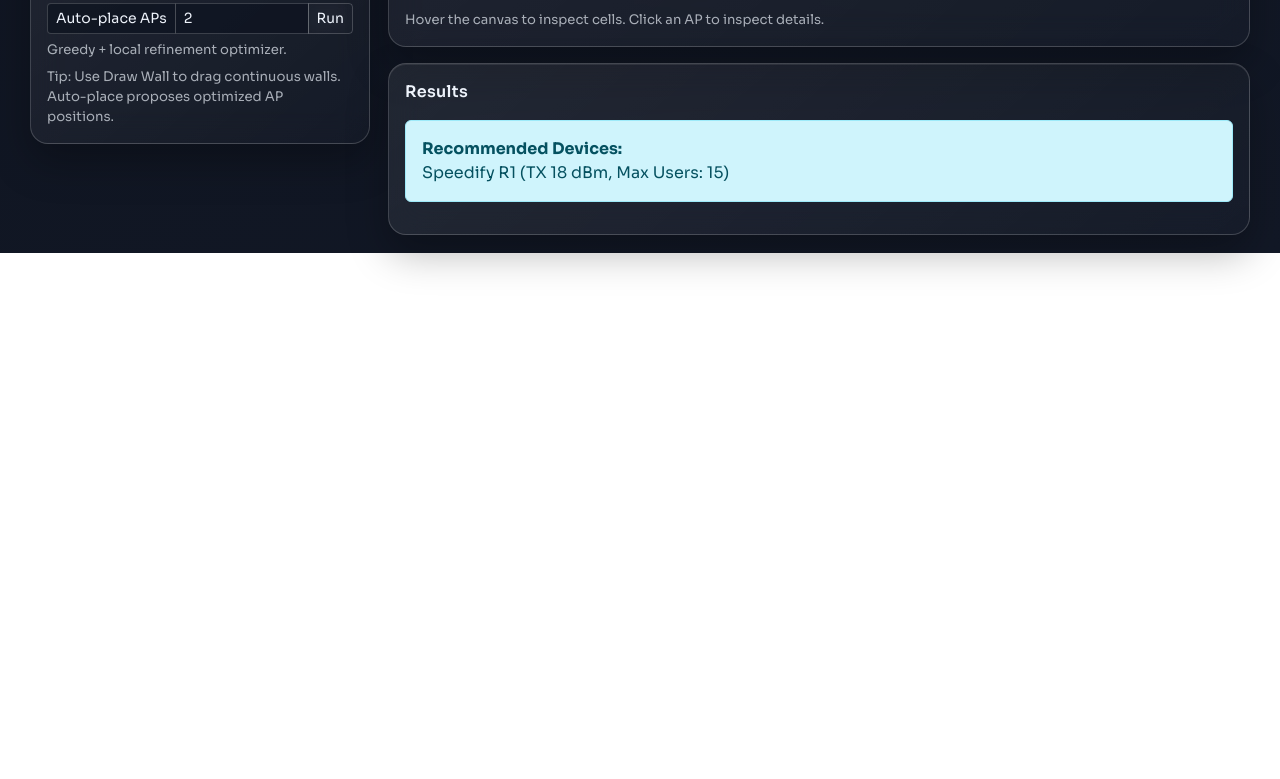
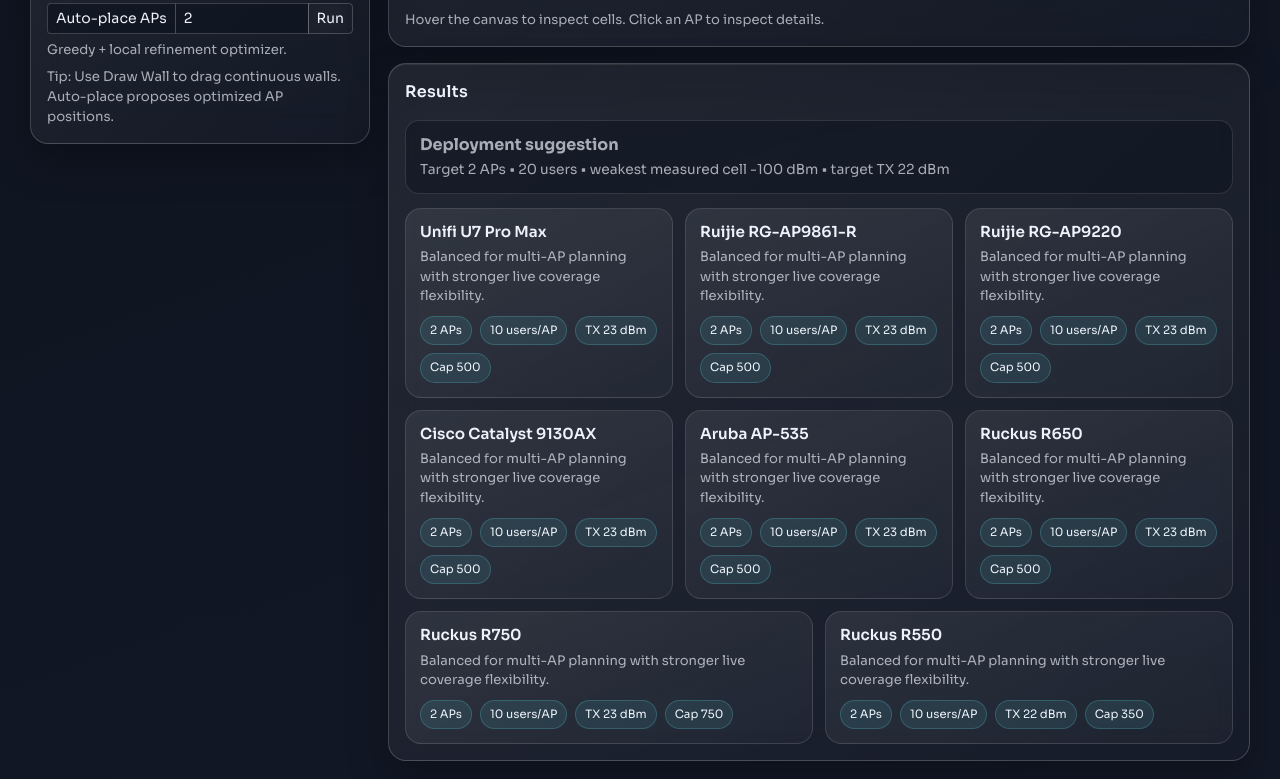
Before and after one commit to Ahmad-Qadir/Wi-Fi-Planner, a plain HTML site: page index.html in a window 1280 px wide. Shown: the part 1410-2189 px from the top of the page. Before the commit the page ends 1663 px from the top, so only its background shows below. Drawn offline with nearby package versions, Linux system fonts and the light colour scheme.

Commit message:
more APs added

```diff
--- a/index.html
+++ b/index.html
@@ -296,6 +296,50 @@
   .footer-note{ font-size:.83rem; color: var(--muted); margin-top:8px; }
 
   .results { color: var(--muted); }
+  .rec-summary {
+    margin-bottom: 14px;
+    padding: 12px 14px;
+    border-radius: 14px;
+    border: 1px solid rgba(255, 255, 255, 0.12);
+    background: rgba(10, 16, 28, 0.42);
+  }
+  .recommendation-grid {
+    display: flex;
+    flex-wrap: wrap;
+    gap: 12px;
+  }
+  .recommendation-card {
+    flex: 1 1 230px;
+    min-width: 220px;
+    padding: 14px;
+    border-radius: 16px;
+    border: 1px solid rgba(255, 255, 255, 0.12);
+    background: linear-gradient(160deg, rgba(255, 255, 255, 0.08), rgba(255, 255, 255, 0.03));
+  }
+  .recommendation-card h6 {
+    margin: 0 0 6px;
+    font-size: 0.95rem;
+    font-weight: 600;
+    color: var(--ink);
+  }
+  .recommendation-card p {
+    margin: 0 0 10px;
+    color: var(--muted);
+    font-size: 0.82rem;
+  }
+  .recommendation-badges {
+    display: flex;
+    flex-wrap: wrap;
+    gap: 8px;
+  }
+  .rec-badge {
+    padding: 5px 9px;
+    border-radius: 999px;
+    font-size: 0.72rem;
+    background: rgba(93, 224, 230, 0.1);
+    border: 1px solid rgba(93, 224, 230, 0.22);
+    color: var(--ink);
+  }
   .form-label { color: var(--muted); font-weight: 500; letter-spacing: 0.02em; }
   h5 { font-weight: 600; letter-spacing: 0.01em; }
 
@@ -533,6 +577,7 @@ const ctx = simCanvas.getContext('2d');
 const roomW = document.getElementById('roomW');
 const roomH = document.getElementById('roomH');
 const cellSizeSel = document.getElementById('cellSize');
+const numUsersInput = document.getElementById('numUsers');
 const PtxInput = document.getElementById('Ptx');
 const PtxVal = document.getElementById('PtxVal');
 const freqSel = document.getElementById('freq');
@@ -1327,8 +1372,7 @@ function updateStats(){
   updateLiveMeta();
   updateSelectedAPInspector();
 
-  const userCountInput = document.getElementById('numUsers');
-  const totalUsers = parseInt(userCountInput.value) || 20;
+  const totalUsers = parseInt(numUsersInput.value) || 20;
   showRecommendedDevices(cells, totalUsers);
 }
 
@@ -1447,8 +1491,13 @@ function drawSparkline(values){
 }
 
 function showRecommendedDevices(cells, totalUsers){
-  // Find weakest RSSI
-  const minRSSI = Math.min(...cells.map(c=>c.rssi||-100));
+  const measuredCells = cells.filter(c => c.rssi !== null);
+  const minRSSI = measuredCells.length ? Math.min(...measuredCells.map(c => c.rssi)) : -100;
+  const currentApCount = Math.max(aps.length, parseInt(autoCount.value) || 1, 1);
+  const desiredTx = parseFloat(PtxInput.value) + (minRSSI <= -75 ? 2 : 0);
+  const estimatedByUsers = Math.max(1, Math.ceil(totalUsers / 120));
+  const estimatedByCoverage = minRSSI <= -80 ? Math.max(2, currentApCount) : currentApCount;
+  const recommendedApCount = Math.max(currentApCount, estimatedByUsers, estimatedByCoverage);
 
   // Devices database
   const devices = [
@@ -1539,26 +1588,57 @@ function showRecommendedDevices(cells, totalUsers){
   {brand:"Speedify", model:"R1", tx:18, maxUsers:15},
 ];
 
-
-  // Approximate recommendation with ±10 dBm and ±10 users tolerance
-const recommended = devices.filter(d => {
-    const txOk = d.tx >= parseFloat(PtxInput.value) - 10 && d.tx <= parseFloat(PtxInput.value) + 10; // ±10 dBm
-    const usersOk = totalUsers >= d.maxUsers - 10 && totalUsers <= d.maxUsers + 10;               // ±10 users
-    return txOk && usersOk;
-});
-
-
-  const list = recommended.map(d=>`${d.brand} ${d.model} (TX ${d.tx} dBm, Max Users: ${d.maxUsers})`).join("<br>") || "No suitable devices found";
+  const recommended = devices
+    .map(device => {
+      const unitsForUsers = Math.max(1, Math.ceil(totalUsers / device.maxUsers));
+      const units = Math.max(recommendedApCount, unitsForUsers);
+      const usersPerAp = Math.ceil(totalUsers / units);
+      const txGap = Math.abs(device.tx - desiredTx);
+      const capacityHeadroom = device.maxUsers - usersPerAp;
+      const score = (40 - txGap * 4) + Math.min(30, capacityHeadroom / 8) + Math.min(25, device.maxUsers / 20) - units * 1.5;
+      return {
+        ...device,
+        units,
+        usersPerAp,
+        txGap,
+        capacityHeadroom,
+        score
+      };
+    })
+    .filter(device => device.capacityHeadroom >= -10 && device.tx >= desiredTx - 6)
+    .sort((a, b) => b.score - a.score)
+    .slice(0, 8);
 
   let recDiv = document.getElementById('recommendedDevices');
   if(!recDiv){
     recDiv = document.createElement('div');
     recDiv.id = 'recommendedDevices';
-    recDiv.className = 'alert alert-info mt-3';
+    recDiv.className = 'mt-3';
     const container = document.querySelector('.results') || document.body;
     container.appendChild(recDiv);
   }
-  recDiv.innerHTML = `<strong>Recommended Devices:</strong><br>${list}`;
+
+  const summary = `
+    <div class="rec-summary">
+      <strong>Deployment suggestion</strong><br>
+      <span class="small-muted">Target ${recommendedApCount} APs • ${totalUsers} users • weakest measured cell ${Math.round(minRSSI)} dBm • target TX ${desiredTx.toFixed(0)} dBm</span>
+    </div>`;
+
+  const cards = recommended.length
+    ? `<div class="recommendation-grid">${recommended.map(device => `
+      <div class="recommendation-card">
+        <h6>${device.brand} ${device.model}</h6>
+        <p>Balanced for multi-AP planning with stronger live coverage flexibility.</p>
+        <div class="recommendation-badges">
+          <span class="rec-badge">${device.units} APs</span>
+          <span class="rec-badge">${device.usersPerAp} users/AP</span>
+          <span class="rec-badge">TX ${device.tx} dBm</span>
+          <span class="rec-badge">Cap ${device.maxUsers}</span>
+        </div>
+      </div>`).join('')}</div>`
+    : `<div class="rec-summary">No suitable devices found for the current AP count, power target, and user density.</div>`;
+
+  recDiv.innerHTML = summary + cards;
 }
 
 
@@ -1662,6 +1742,8 @@ function scorePlacement(apArr){
 PtxInput.addEventListener('input', ()=>{ PtxVal.textContent = PtxInput.value + ' dBm'; // update ptx of existing APs as global
   for (const a of aps) a.ptx = parseFloat(PtxInput.value); computeAndRender();});
 freqSel.addEventListener('change', computeAndRender);
+numUsersInput.addEventListener('input', ()=> showRecommendedDevices(cells, parseInt(numUsersInput.value) || 20));
+autoCount.addEventListener('input', ()=> showRecommendedDevices(cells, parseInt(numUsersInput.value) || 20));
 generateBtn.addEventListener('click', ()=>{ generateGrid(); computeAndRender(); });
 clearWallsBtn.addEventListener('click', ()=>{ walls = []; computeAndRender(); });
 clearAllBtn.addEventListener('click', ()=>{ walls=[]; aps=[]; computeAndRender(); });
```
